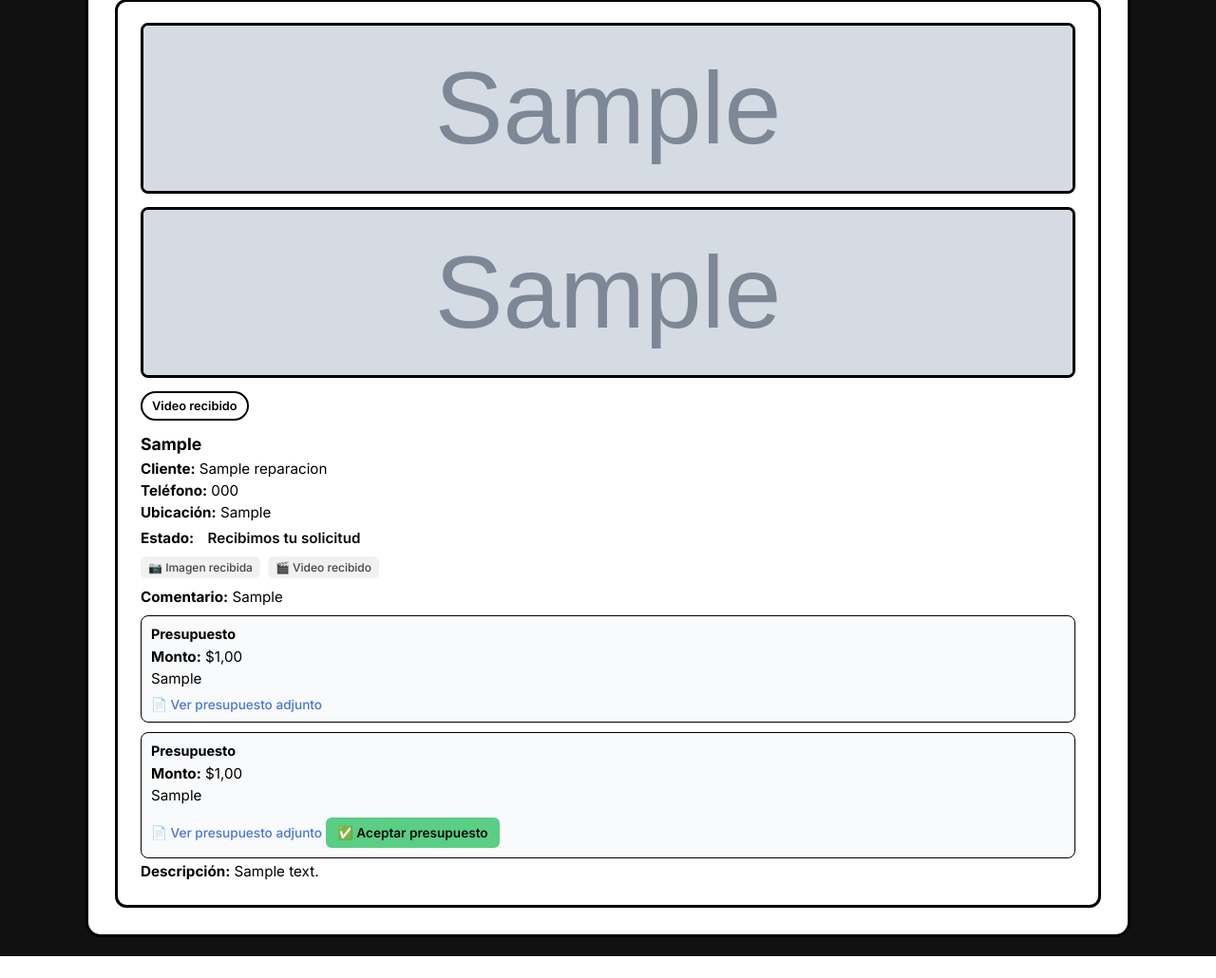
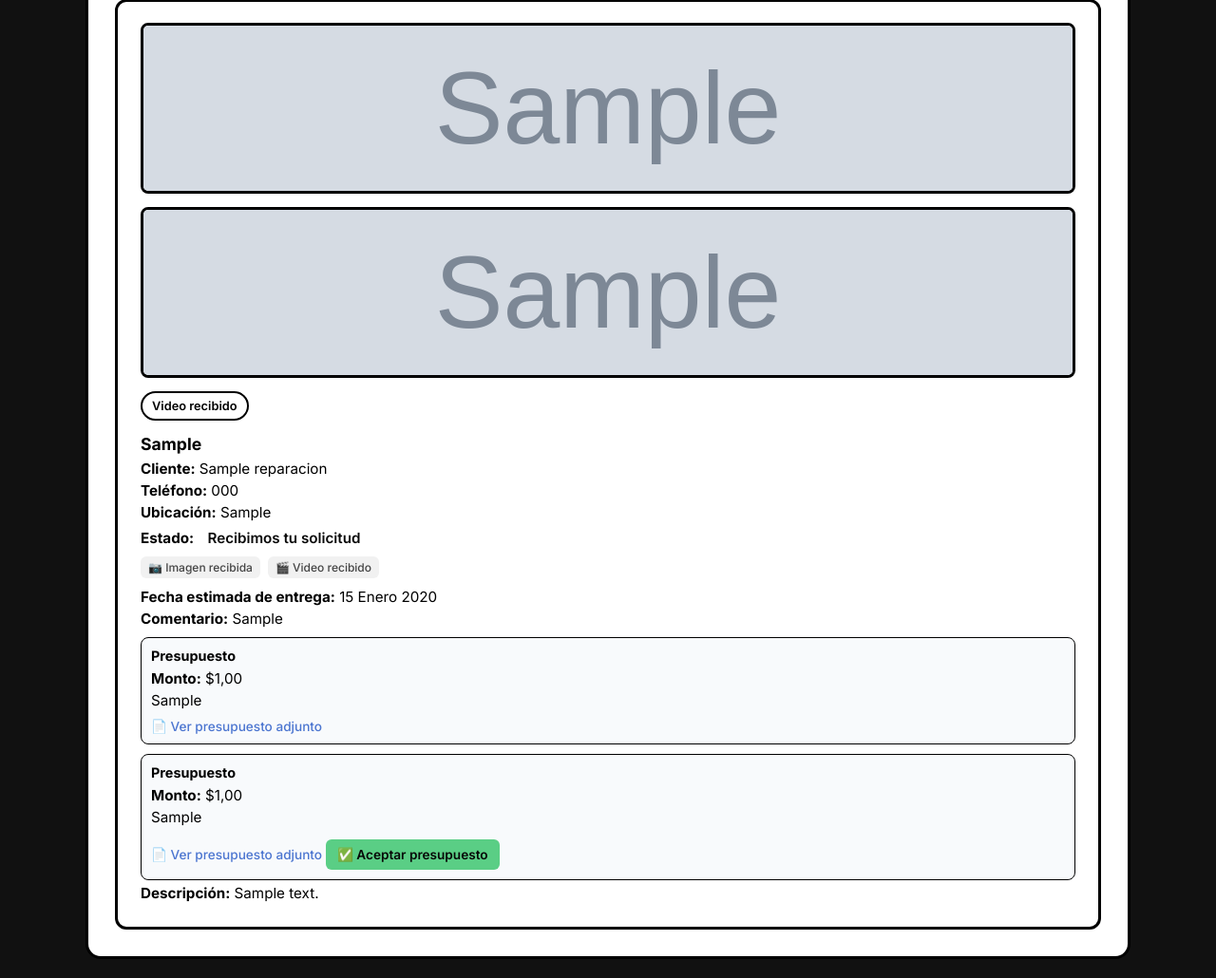
Before and after one commit to lolaliaga/Taller_de_Tablas, a Django app: page / in a window 1280 px wide. Shown: the part 372-1402 px from the top of the page at 95% size. Before the commit the page ends 1379 px from the top, so only its background shows below. Run offline with Django 5.2, Linux system fonts and the light colour scheme; a user stored in the database is signed in; tables that the repository leaves empty hold one stand-in row (values such as "Sample post"); grey boxes marked "Sample" are stand-in pictures.

Commit message:
Fix home 500 by updating renamed delivery date field

```diff
--- a/reparaciones/templates/reparaciones/inicio.html
+++ b/reparaciones/templates/reparaciones/inicio.html
@@ -54,9 +54,11 @@
                         <span class="media-badge">🎬 Video recibido</span>
                     {% endif %}
                 </div>
-
-                {% if reparacion.fecha_finalizacion %}
-                    <p><strong>Fecha de finalización:</strong> {{ reparacion.fecha_finalizacion }}</p>
+                {% if reparacion.fecha_estimada_entrega %}
+                    <p>
+                     <strong>Fecha estimada de entrega:</strong>
+                     {{ reparacion.fecha_estimada_entrega }}
+                    </p>
                 {% endif %}
 
                 {% if reparacion.comentario_admin %}
```
